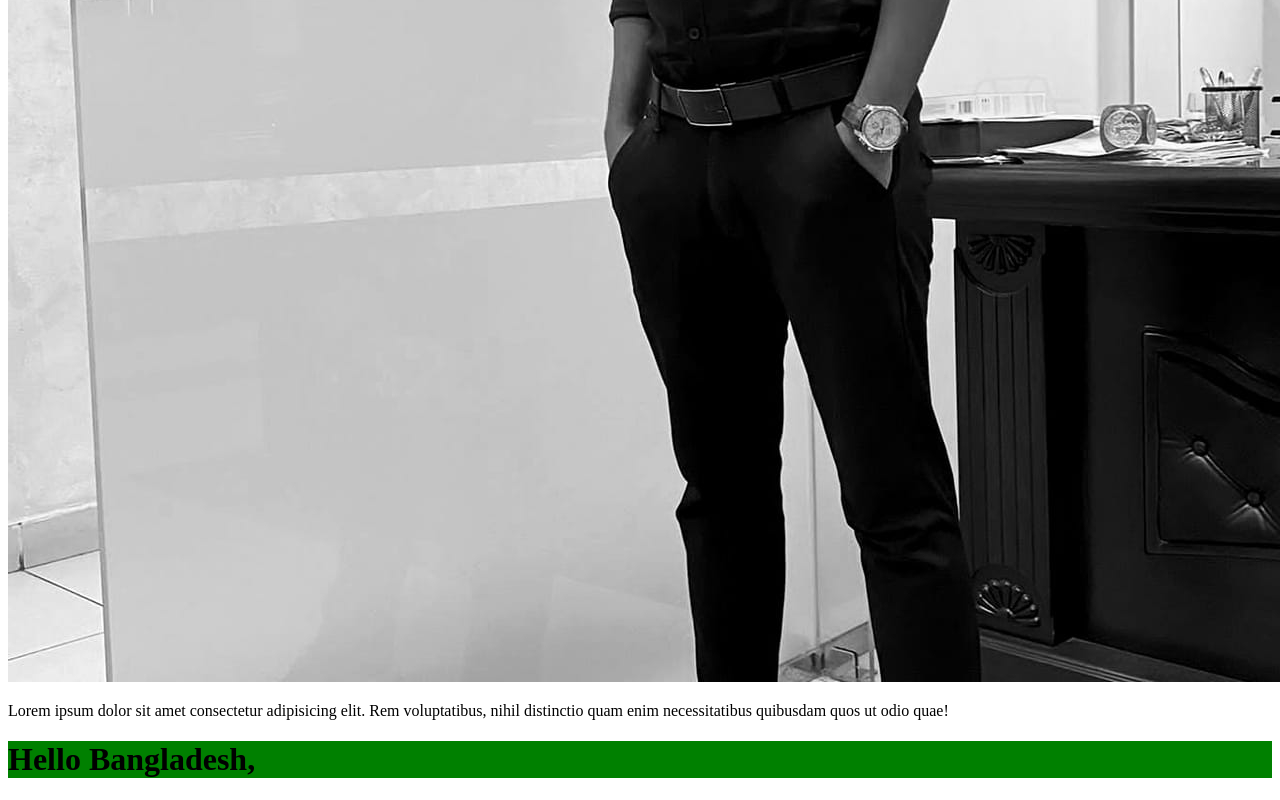
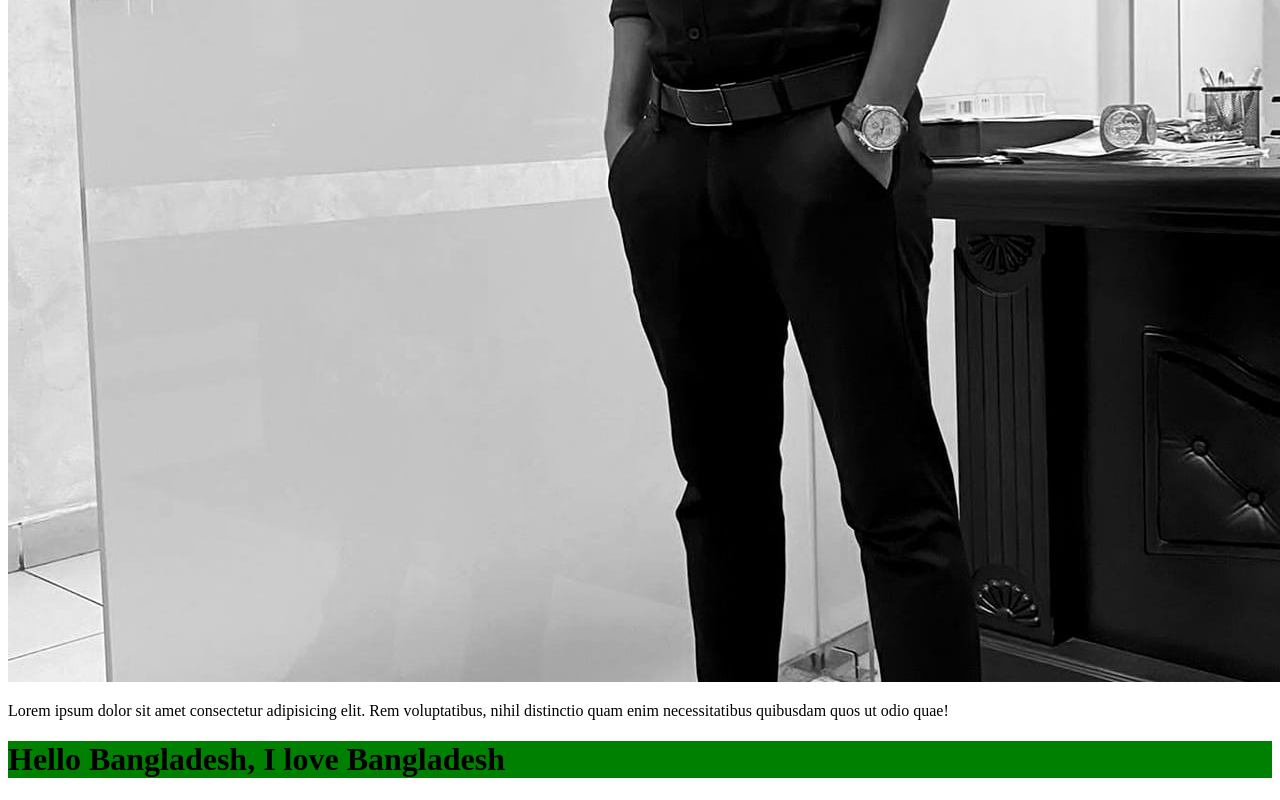
Before and after one commit to Minhaz-qa/my-first-repo, a plain HTML site: page index.html in a window 1280 px wide. Shown: the part 838-1638 px from the top of the page. Drawn offline with Linux system fonts and the light colour scheme.

Commit message:
h1 tag edit

```diff
--- a/index.html
+++ b/index.html
@@ -13,6 +13,6 @@
     <p>
         Lorem ipsum dolor sit amet consectetur adipisicing elit. Rem voluptatibus, nihil distinctio quam enim necessitatibus quibusdam quos ut odio quae!
     </p>
-    <h1>Hello Bangladesh, </h1>
+    <h1>Hello Bangladesh, I love Bangladesh </h1>
 </body>
 </html>
```
